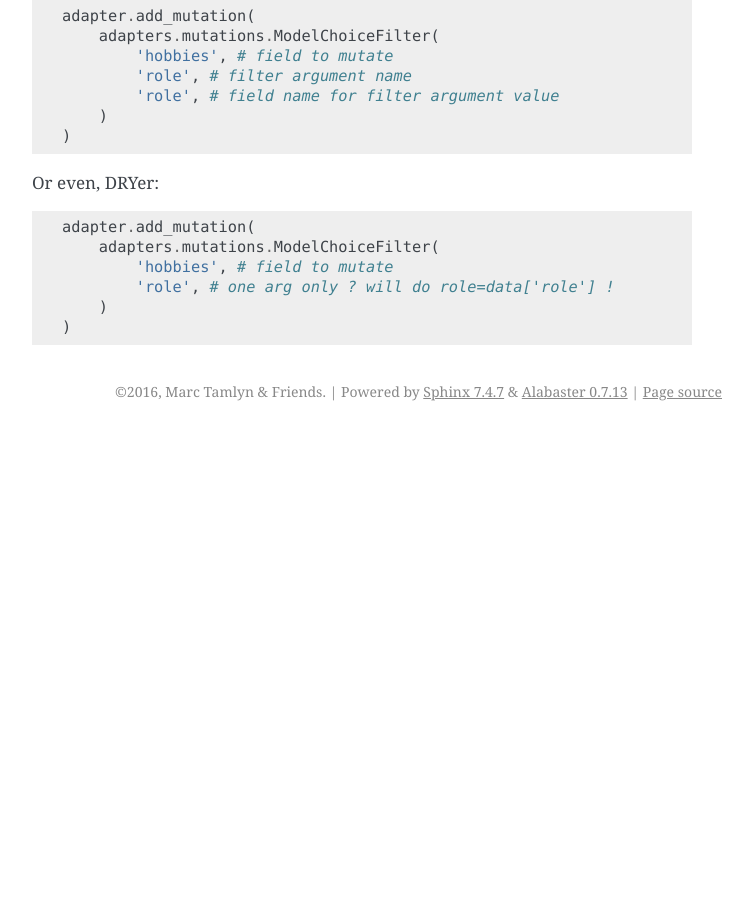
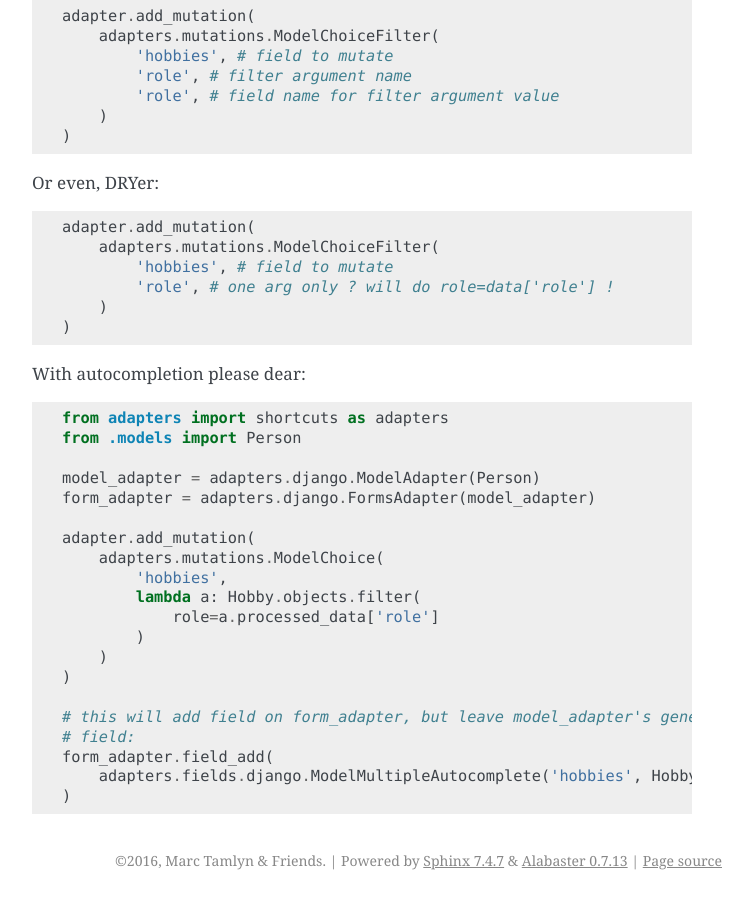
Before and after one commit to mjtamlyn/django-adapters, a Sphinx documentation site: the page built from docs/source/tutorial.rst, in a window 1280 px wide and 900 px high, scrolled down 8034 px. Shown: the whole window, without its empty margins (388-1141 px from the left). Built offline with Sphinx 7.4.7, drawn with Linux system fonts in a browser that asks for light colours; before the commit the page ends 8465 px from its top, so only the background shows below that; some of the changed text lies outside the part shown.

Commit message:
Autocompletes

```diff
--- a/docs/source/tutorial.rst
+++ b/docs/source/tutorial.rst
@@ -15,8 +15,8 @@ Just JSON
 
     adapter = adapters.json.Adapter()
 
-    adapter.add_field(adapters.fields.String('name'))
-    adapter.add_field(adapters.fields.Email('email', required=False))
+    adapter.field_add(adapters.fields.String('name'))
+    adapter.field_add(adapters.fields.Email('email', required=False))
 
     adapter.add_validation(
         lambda data: data['name'] in data['email'],
@@ -50,15 +50,15 @@ Just a form
 
     adapter = adapters.django.Form()
 
-    adapter.add_field(adapters.fields.String('name'))
-    adapter.add_field(adapters.fields.Email('email', required=False))
-    adapter.add_field(adapters.fields.MultipleChoice('hobbies',
+    adapter.field_add(adapters.fields.String('name'))
+    adapter.field_add(adapters.fields.Email('email', required=False))
+    adapter.field_add(adapters.fields.MultipleChoice('hobbies',
         ('python', 'Python'),
         ('django', 'Django'),
         ('archery', 'Archery'),
     ))
-    adapter.add_field(adapters.fields.Password('password'))
-    adapter.add_field(adapters.fields.Password('password_confirm'))
+    adapter.field_add(adapters.fields.Password('password'))
+    adapter.field_add(adapters.fields.Password('password_confirm'))
 
     adapter.add_validation(
         lambda data: data['password'] == data['password_confirm'],
@@ -308,11 +308,11 @@ validation, rerendering, and of course live in the browser.<Paste>
     # data
     adapter = adapters.Adapter()
 
-    adapter.add_field(adapters.fields.Choice('platform', (
+    adapter.field_add(adapters.fields.Choice('platform', (
         ('linux', 'Linux'),
         ('windows', 'Windows'),
     )))
-    adapter.add_field(adapters.fields.Choice('service', (
+    adapter.field_add(adapters.fields.Choice('service', (
         ('support', 'Support'),
         ('format', 'Format'),
     ))
@@ -374,11 +374,11 @@ Dynamic fields
 
     adapter = adapters.django.FormsAdapter()
 
-    adapter.add_field(adapters.fields.Choice('role', (
+    adapter.field_add(adapters.fields.Choice('role', (
         ('archer', 'Archer'),
         ('musician', 'Musician'),
     ))
-    adapter.add_field(
+    adapter.field_add(
         adapters.fields.django.ModelMultipleChoice('hobbies', Hobby.objects.all())
     )
     adapter.add_mutation(
@@ -431,3 +431,28 @@ Or even, DRYer:
             'role', # one arg only ? will do role=data['role'] !
         )
     )
+
+With autocompletion please dear:
+
+.. code-block:: python
+
+    from adapters import shortcuts as adapters
+    from .models import Person
+
+    model_adapter = adapters.django.ModelAdapter(Person)
+    form_adapter = adapters.django.FormsAdapter(model_adapter)
+
+    adapter.add_mutation(
+        adapters.mutations.ModelChoice(
+            'hobbies',
+            lambda a: Hobby.objects.filter(
+                role=a.processed_data['role']
+            )
+        )
+    )
+
+    # this will add field on form_adapter, but leave model_adapter's generated
+    # field:
+    form_adapter.field_add(
+        adapters.fields.django.ModelMultipleAutocomplete('hobbies', Hobby.objects.all())
+    )
```
